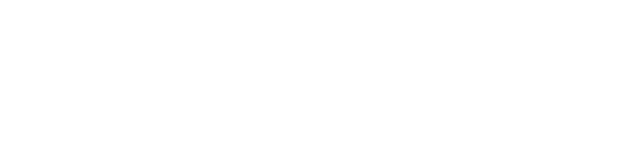
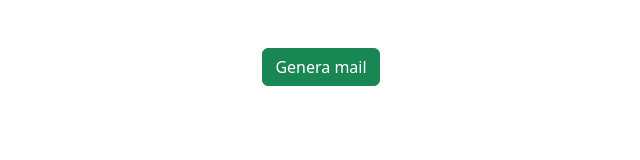
Before and after one commit to pierobramanti/vue-email-list, a plain HTML site: page index.html in a window 1280 px wide. Shown: the whole page, without its empty margins (319-959 px from the left). Drawn offline with nearby package versions, Linux system fonts and the light colour scheme.

Commit message:
[UPD] inserted link bootstrap and created small structure in htlm

```diff
--- a/index.html
+++ b/index.html
@@ -3,12 +3,21 @@
 <head>
     <meta charset="UTF-8">
     <meta name="viewport" content="width=device-width, initial-scale=1.0">
+    <link href="https://cdn.jsdelivr.net/npm/bootstrap@5.3.3/dist/css/bootstrap.min.css" rel="stylesheet" integrity="sha384-QWTKZyjpPEjISv5WaRU9OFeRpok6YctnYmDr5pNlyT2bRjXh0JMhjY6hW+ALEwIH" crossorigin="anonymous">
     <script src="https://unpkg.com/axios/dist/axios.min.js"></script>
     <title>Vue email list</title>
 </head>
 <body>
     <div id="app">
-
+        <div class="container">
+            <div class="row">
+                <div class="col-12">
+                    <div class="text-center my-5">
+                        <button class="btn btn-success">Genera mail</button>
+                    </div>
+                </div>
+            </div>
+        </div>
     </div>
     <script src="https://unpkg.com/vue@3/dist/vue.global.js"></script>
     <script src="./js/script.js" type="text/javascript"></script>
```
